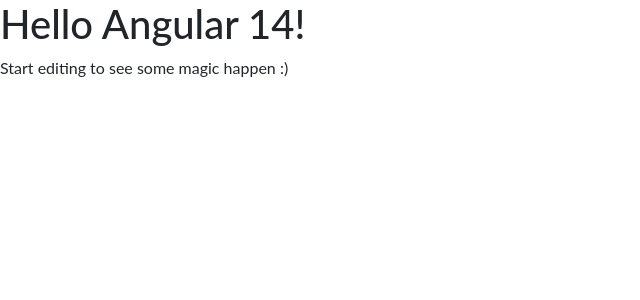
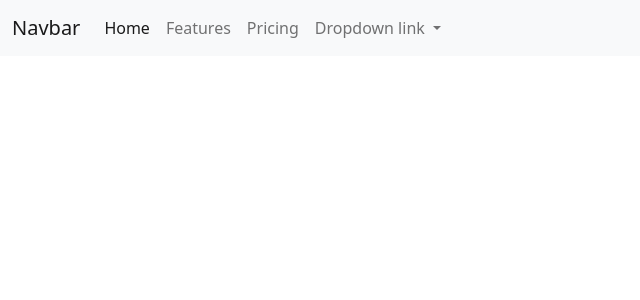
Before and after one commit to isabeela/projeto-calc-juros, an Angular app: page / in a window 1280 px wide. Shown: the top 300 px of the page, without its empty margins (0-640 px from the left). Built offline with nearby package versions, Linux system fonts and the light colour scheme.

Commit message:
2 files modified, 3 added

```diff
--- a/src/app/app.component.html
+++ b/src/app/app.component.html
@@ -1,4 +1 @@
-<hello name="{{ name }}"></hello>
-<p>
-  Start editing to see some magic happen :)
-</p>
+<app-navbar></app-navbar>
--- /dev/null
+++ b/src/app/navbar/navbar.component.html
@@ -0,0 +1,31 @@
+<nav class="navbar navbar-expand-lg navbar-light bg-light">
+<div class="container-fluid">
+  <a class="navbar-brand" href="#">Navbar</a>
+  <button class="navbar-toggler" type="button" data-bs-toggle="collapse" data-bs-target="#navbarNavDropdown" aria-controls="navbarNavDropdown" aria-expanded="false" aria-label="Toggle navigation">
+    <span class="navbar-toggler-icon"></span>
+  </button>
+  <div class="collapse navbar-collapse" id="navbarNavDropdown">
+    <ul class="navbar-nav">
+      <li class="nav-item">
+        <a class="nav-link active" aria-current="page" href="#">Home</a>
+      </li>
+      <li class="nav-item">
+        <a class="nav-link" href="#">Features</a>
+      </li>
+      <li class="nav-item">
+        <a class="nav-link" href="#">Pricing</a>
+      </li>
+      <li class="nav-item dropdown">
+        <a class="nav-link dropdown-toggle" href="#" id="navbarDropdownMenuLink" role="button" data-bs-toggle="dropdown" aria-expanded="false">
+          Dropdown link
+        </a>
+        <ul class="dropdown-menu" aria-labelledby="navbarDropdownMenuLink">
+          <li><a class="dropdown-item" href="#">Action</a></li>
+          <li><a class="dropdown-item" href="#">Another action</a></li>
+          <li><a class="dropdown-item" href="#">Something else here</a></li>
+        </ul>
+      </li>
+    </ul>
+  </div>
+</div>
+</nav>
--- /dev/null
+++ b/src/app/navbar/navbar.component.ts
@@ -0,0 +1,15 @@
+import { Component, OnInit } from '@angular/core';
+
+@Component({
+  selector: 'app-navbar',
+  templateUrl: './navbar.component.html',
+  styleUrls: ['./navbar.component.css']
+})
+export class NavbarComponent implements OnInit {
+
+  constructor() { }
+
+  ngOnInit() {
+  }
+
+}
```
Also changed, not shown: src/app/app.module.ts (+5 -4 lines), src/app/navbar/navbar.component.css (added).
